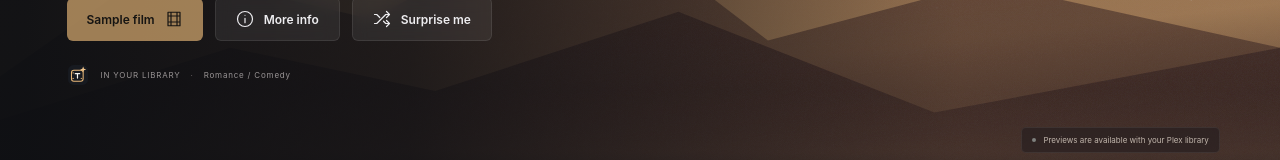
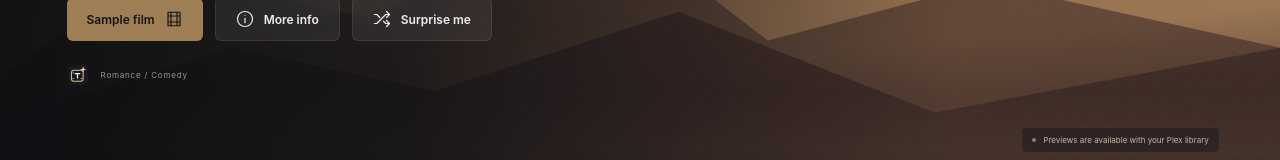
Before and after one commit to pimuzzo/trafirdis, a React (Vite) app: page / in a window 1280 px wide. Both pictures are taken after a click on the button "Explore the sample library". Shown: the part 424-584 px from the top of the page. Built offline with nearby package versions, Linux system fonts and the light colour scheme.

Commit message:
Remove redundant library label from the hero

```diff
--- a/src/components/Hero.tsx
+++ b/src/components/Hero.tsx
@@ -79,10 +79,7 @@ export function Hero({
             alt=""
             aria-hidden="true"
           />
-          <span>
-            IN YOUR LIBRARY<span className="footnote-dot">·</span>
-            {movie.genres.slice(0, 2).join(" / ") || "Movie"}
-          </span>
+          <span>{movie.genres.slice(0, 2).join(" / ") || "Movie"}</span>
         </div>
       </div>
       <div className="hero-caption">
```
